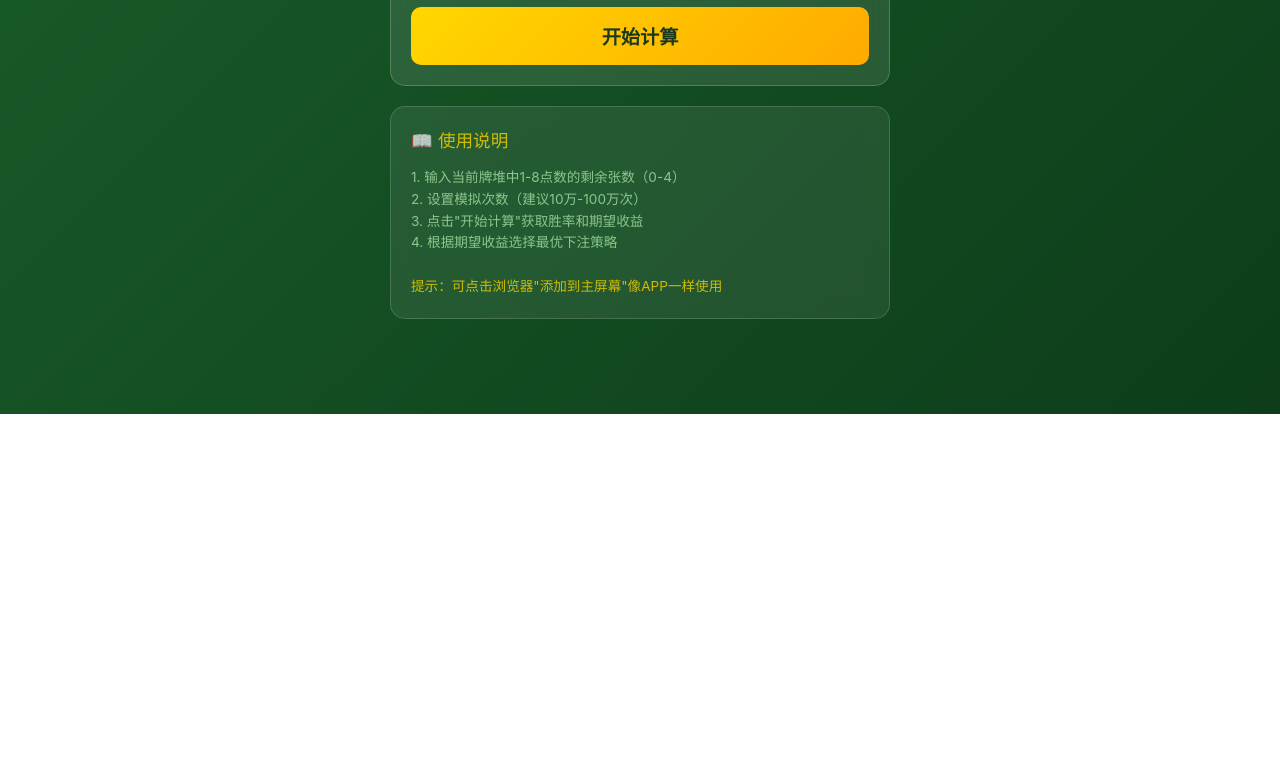
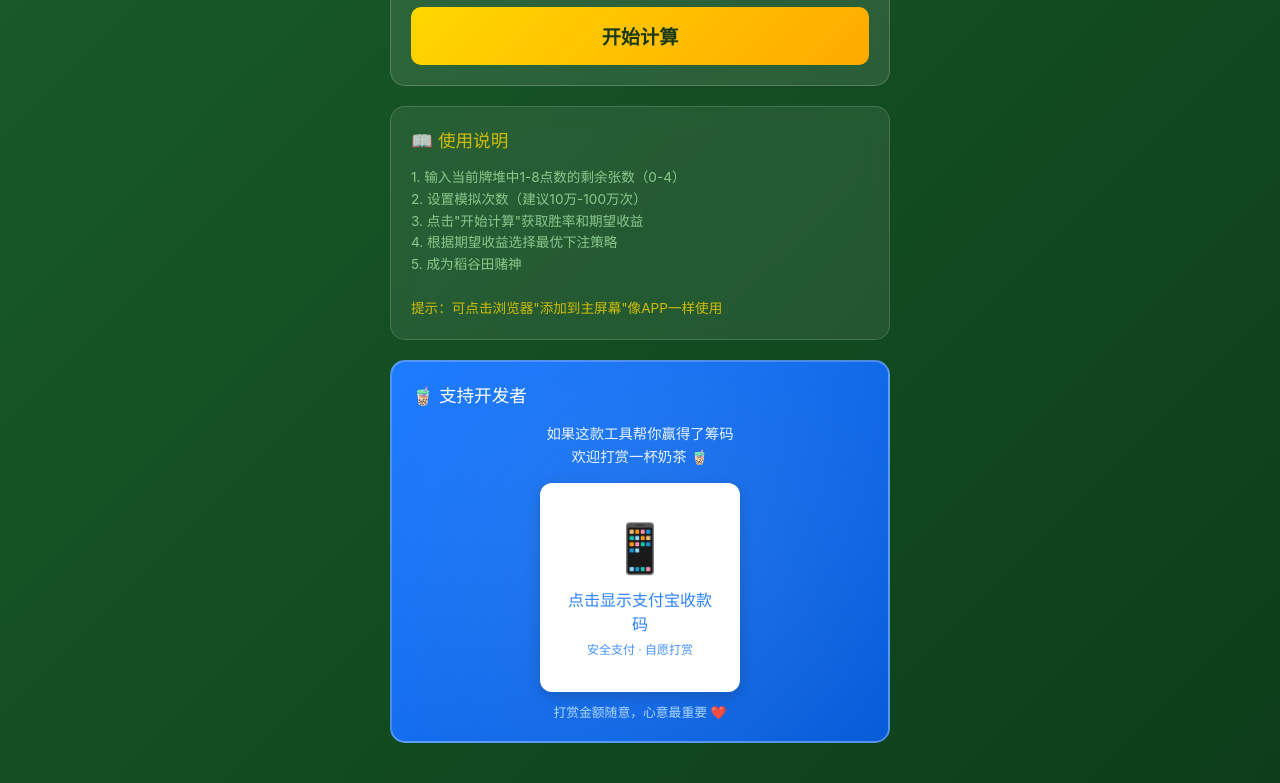
Before and after one commit to MegaKeqing/tuibaozi-calculator, a plain HTML site: page index.html in a window 1280 px wide. Shown: the part 386-1169 px from the top of the page. Before the commit the page ends 800 px from the top, so only its background shows below. Drawn offline with Linux system fonts and the light colour scheme.

Commit message:
Add files via upload

```diff
--- a/app.js
+++ b/app.js
@@ -263,8 +263,8 @@ async function startCalculation() {
 
         // 更新显示
         document.getElementById('totalCards').textContent = totalCards;
-        document.getElementById('theoryLeopard').textContent =
-            (calcTheoryLeopard(counts, totalCards) * 100).toFixed(1) + '%';
+        // document.getElementById('theoryLeopard').textContent =
+        //     (calcTheoryLeopard(counts, totalCards) * 100).toFixed(1) + '%';
         document.getElementById('calcTime').textContent = calcTime + 's';
 
         // 闲门结果
@@ -353,6 +353,40 @@ function toggleDetails() {
     }
 }
 
+// 切换二维码显示
+function toggleQR() {
+    const placeholder = document.getElementById('qrPlaceholder');
+    const image = document.getElementById('qrImage');
+
+    if (image.style.display === 'none') {
+        placeholder.style.display = 'none';
+        image.style.display = 'block';
+
+        // 添加提示文字
+        let hint = document.querySelector('.qr-hint');
+        if (!hint) {
+            hint = document.createElement('div');
+            hint.className = 'qr-hint show';
+            hint.innerHTML = '长按识别二维码';
+            image.parentNode.appendChild(hint);
+        } else {
+            hint.classList.add('show');
+        }
+
+        // 3秒后自动隐藏（可选）
+        // setTimeout(() => {
+        //     placeholder.style.display = 'block';
+        //     image.style.display = 'none';
+        //     hint.classList.remove('show');
+        // }, 10000);
+    } else {
+        placeholder.style.display = 'block';
+        image.style.display = 'none';
+        const hint = document.querySelector('.qr-hint');
+        if (hint) hint.classList.remove('show');
+    }
+}
+
 // PWA安装功能
 let deferredPrompt;
 
--- a/index.html
+++ b/index.html
@@ -282,6 +282,73 @@
             font-size: 1.1em;
             font-weight: bold;
         }
+
+        .donate-card {
+            border: 2px solid rgba(255, 255, 255, 0.3);
+            position: relative;
+            overflow: hidden;
+            max-width: 500px;
+            margin-left: auto;
+            margin-right: auto;
+        }
+
+        .donate-card::before {
+            content: '';
+            position: absolute;
+            top: -50%;
+            left: -50%;
+            width: 200%;
+            height: 200%;
+            background: radial-gradient(circle, rgba(255,255,255,0.1) 0%, transparent 70%);
+            pointer-events: none;
+        }
+
+        .qr-container {
+            background: #fff;
+            border-radius: 12px;
+            padding: 15px;
+            margin: 0 auto;
+            max-width: 200px;
+            cursor: pointer;
+            transition: transform 0.2s;
+            box-shadow: 0 4px 15px rgba(0,0,0,0.2);
+        }
+
+        .qr-container:active {
+            transform: scale(0.98);
+        }
+
+        .qr-placeholder {
+            text-align: center;
+            color: #1677ff;
+            padding: 20px 10px;
+        }
+
+        .qr-icon {
+            font-size: 3em;
+            margin-bottom: 10px;
+        }
+
+        .qr-image {
+            width: 100%;
+            max-width: 170px;
+            height: auto;
+            display: block;
+            margin: 0 auto;
+            border-radius: 8px;
+        }
+
+        .qr-hint {
+            text-align: center;
+            margin-top: 10px;
+            font-size: 0.8em;
+            color: #a8d4ff;
+            display: none;
+        }
+
+        .qr-hint.show {
+            display: block;
+        }
     </style>
 </head>
 <body>
@@ -348,7 +415,7 @@
         <div class="card results" id="resultsCard">
             <div class="card-title">📊 计算结果</div>
 
-            <div class="stats-grid">
+            <!-- <div class="stats-grid">
                 <div class="stat-box">
                     <div class="stat-label">总牌数</div>
                     <div class="stat-value" id="totalCards">32</div>
@@ -360,6 +427,16 @@
                 <div class="stat-box">
                     <div class="stat-label">计算用时</div>
                     <div class="stat-value" id="calcTime">0.5s</div>
+                </div>
+            </div> -->
+            <div class="stats-grid" style="grid-template-columns: 1fr 1fr; gap: 15px;">
+                <div class="stat-box" style="padding: 15px;">
+                    <div class="stat-label">总牌数</div>
+                    <div class="stat-value" style="font-size: 1.5em;" id="totalCards">32</div>
+                </div>
+                <div class="stat-box" style="padding: 15px;">
+                    <div class="stat-label">计算用时</div>
+                    <div class="stat-value" style="font-size: 1.5em;" id="calcTime">0.26s</div>
                 </div>
             </div>
 
@@ -419,6 +496,7 @@
                 2. 设置模拟次数（建议10万-100万次）<br>
                 3. 点击"开始计算"获取胜率和期望收益<br>
                 4. 根据期望收益选择最优下注策略<br>
+                5. 成为稻谷田赌神<br>
                 <br>
                 <span style="color: #ffd700;">提示：可点击浏览器"添加到主屏幕"像APP一样使用</span>
             </div>
@@ -428,5 +506,28 @@
     <button class="install-btn" id="installBtn" onclick="installPWA()">📲 安装应用</button>
 
     <script src="app.js"></script>
+
+    <!-- 打赏区域 -->
+    <div class="card donate-card" style="margin-top: 20px; background: linear-gradient(135deg, #1677ff 0%, #0056d6 100%);">
+        <div class="card-title" style="color: #fff;">🧋 支持开发者</div>
+        <div style="text-align: center; color: #e6f2ff; font-size: 0.9em; line-height: 1.6; margin-bottom: 15px;">
+            如果这款工具帮你赢得了筹码<br>
+            欢迎打赏一杯奶茶 🧋
+        </div>
+
+        <div class="qr-container" onclick="toggleQR()">
+            <div class="qr-placeholder" id="qrPlaceholder">
+                <div class="qr-icon">📱</div>
+                <div>点击显示支付宝收款码</div>
+                <div style="font-size: 0.75em; opacity: 0.8; margin-top: 5px;">安全支付 · 自愿打赏</div>
+            </div>
+            <img src="alipay-qr.png" alt="支付宝收款码" class="qr-image" id="qrImage" style="display: none;">
+        </div>
+
+        <div style="text-align: center; margin-top: 10px; font-size: 0.8em; color: #a8d4ff;">
+            打赏金额随意，心意最重要 ❤️
+        </div>
+    </div>
+
 </body>
 </html>
```
Also changed, not shown: alipay-qr.png (added).
